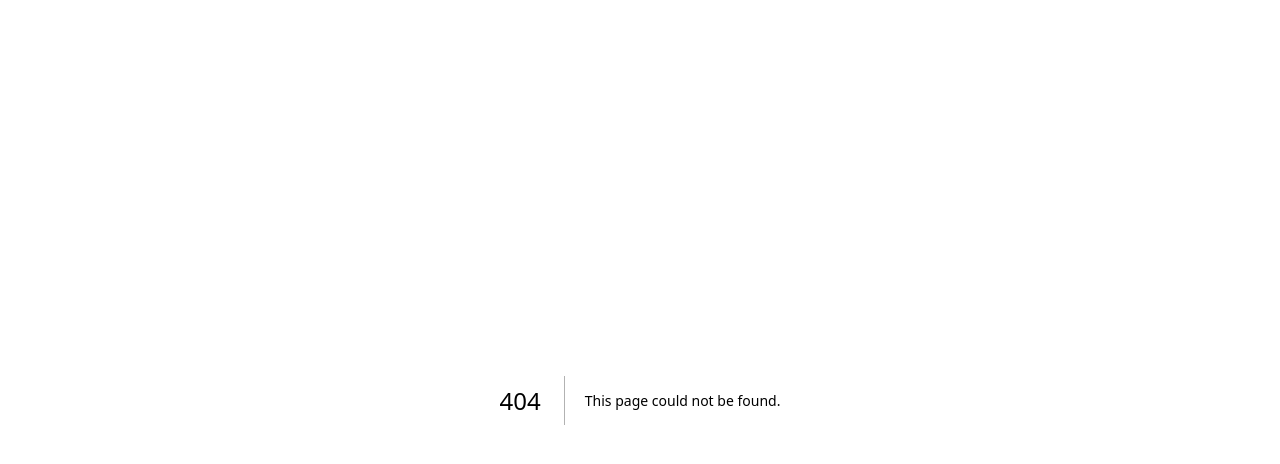
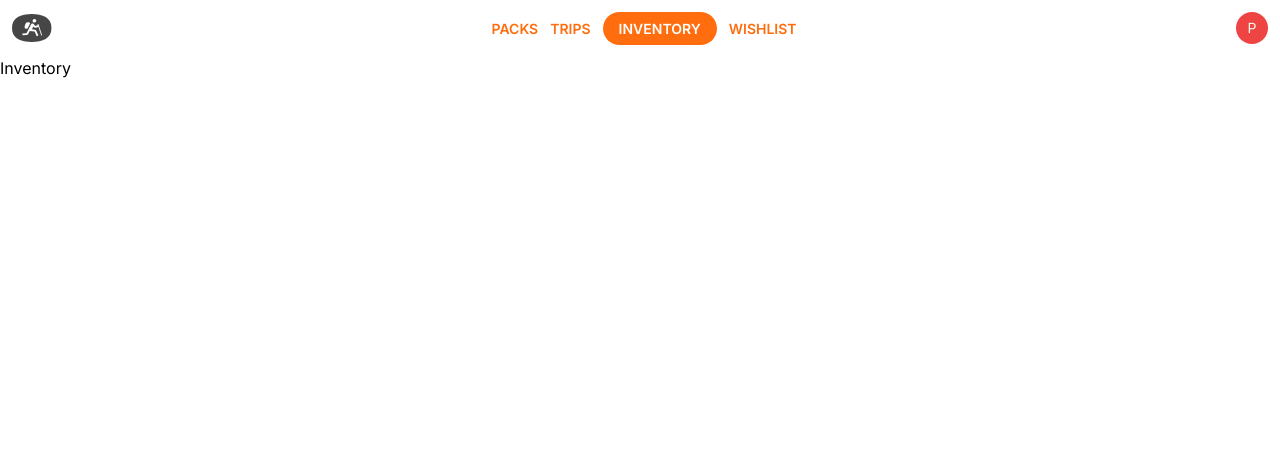
Before and after one commit to pdelfan/holos, a Next.js app: page /dashboard/inventory in a window 1280 px wide. Before the commit this address had no page. Shown: the top 464 px of the page. Built offline with nearby package versions, Linux system fonts and the light colour scheme; what tailwindcss-animated would draw is missing.

Commit message:
Add barebones page for authenticated routes

```diff
--- /dev/null
+++ b/src/app/dashboard/inventory/page.tsx
@@ -0,0 +1,3 @@
+export default function Inventory() {
+  return <h1>Inventory</h1>;
+}
--- /dev/null
+++ b/src/app/dashboard/layout.tsx
@@ -0,0 +1,14 @@
+import Header from "@/components/header/Header";
+
+export default function DashboardLayout({
+  children,
+}: {
+  children: React.ReactNode;
+}) {
+  return (
+    <section>
+      <Header />
+      {children}
+    </section>
+  );
+}
--- /dev/null
+++ b/src/app/dashboard/packs/page.tsx
@@ -0,0 +1,3 @@
+export default function Packs() {
+  return <h1>Packs</h1>;
+}
--- /dev/null
+++ b/src/app/dashboard/settings/page.tsx
@@ -0,0 +1,3 @@
+export default function Settings() {
+  return <div>Settings</div>;
+}
--- /dev/null
+++ b/src/app/dashboard/trips/page.tsx
@@ -0,0 +1,3 @@
+export default function Trips() {
+  return <h1>Trips</h1>;
+}
--- /dev/null
+++ b/src/app/dashboard/wishlist/page.tsx
@@ -0,0 +1,3 @@
+export default function Wishlist() {
+  return <h1>Wislist</h1>;
+}
--- a/src/components/header/Header.tsx
+++ b/src/components/header/Header.tsx
@@ -5,7 +5,7 @@ import Navbar from "../navbar/Navbar";
 
 function Header() {
   return (
-    <header className="flex items-center justify-between bg-white p-2">
+    <header className="flex items-center justify-between bg-white p-3">
       <Image src={Logo} alt="HOLOS logo" width={40} height={40} />
       <Navbar />
       <Avatar name="Pouria" />
--- a/src/components/navbar/Navbar.tsx
+++ b/src/components/navbar/Navbar.tsx
@@ -1,31 +1,33 @@
+"use client";
+
 import NavItem from "./NavItem";
-import { useRouter } from "next/router";
+import { usePathname } from "next/navigation";
 
 function Navbar() {
-  const router = useRouter();
+  const pathname = usePathname();
 
   return (
     <nav>
       <ul className="flex gap-3 items-center">
         <NavItem
-          href="/packs"
+          href="/dashboard/packs"
           title="PACKS"
-          active={router.pathname === "packs"}
+          active={pathname.includes("packs")}
         />
         <NavItem
-          href="/trips"
+          href="/dashboard/trips"
           title="TRIPS"
-          active={router.pathname === "trips"}
+          active={pathname.includes("trips")}
         />
         <NavItem
-          href="/inventory"
+          href="/dashboard/inventory"
           title="INVENTORY"
-          active={router.pathname === "inventory"}
+          active={pathname.includes("inventory")}
         />
         <NavItem
-          href="/wishlist"
+          href="/dashboard/wishlist"
           title="WISHLIST"
-          active={router.pathname === "wishlist"}
+          active={pathname.includes("wishlist")}
         />
       </ul>
     </nav>
```
